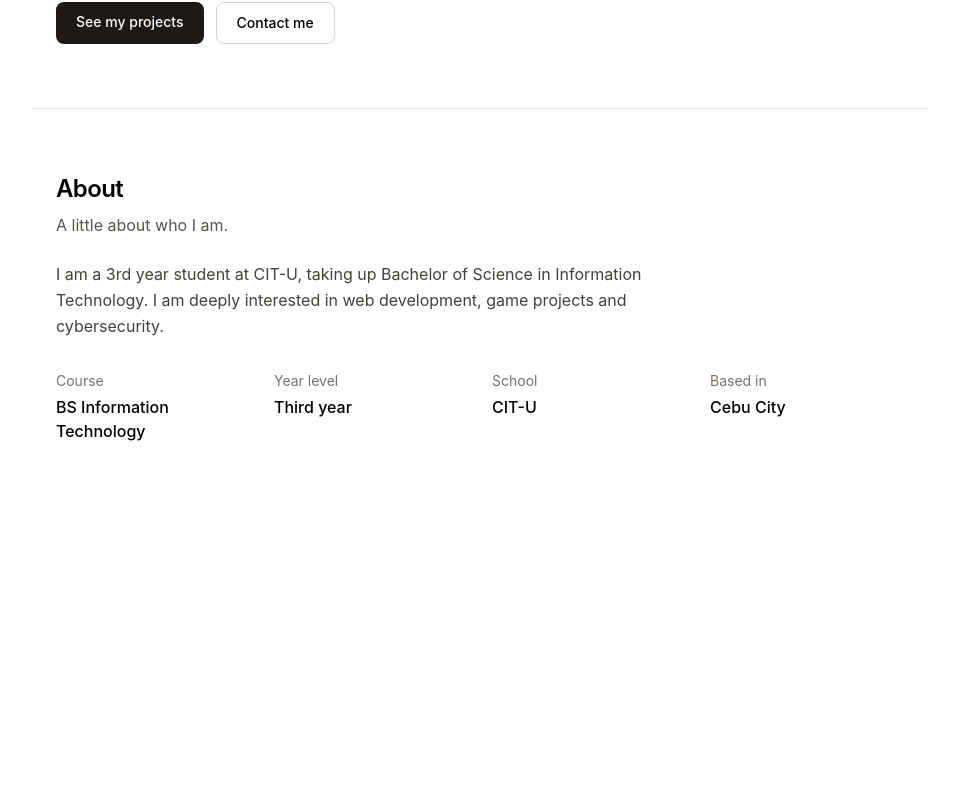
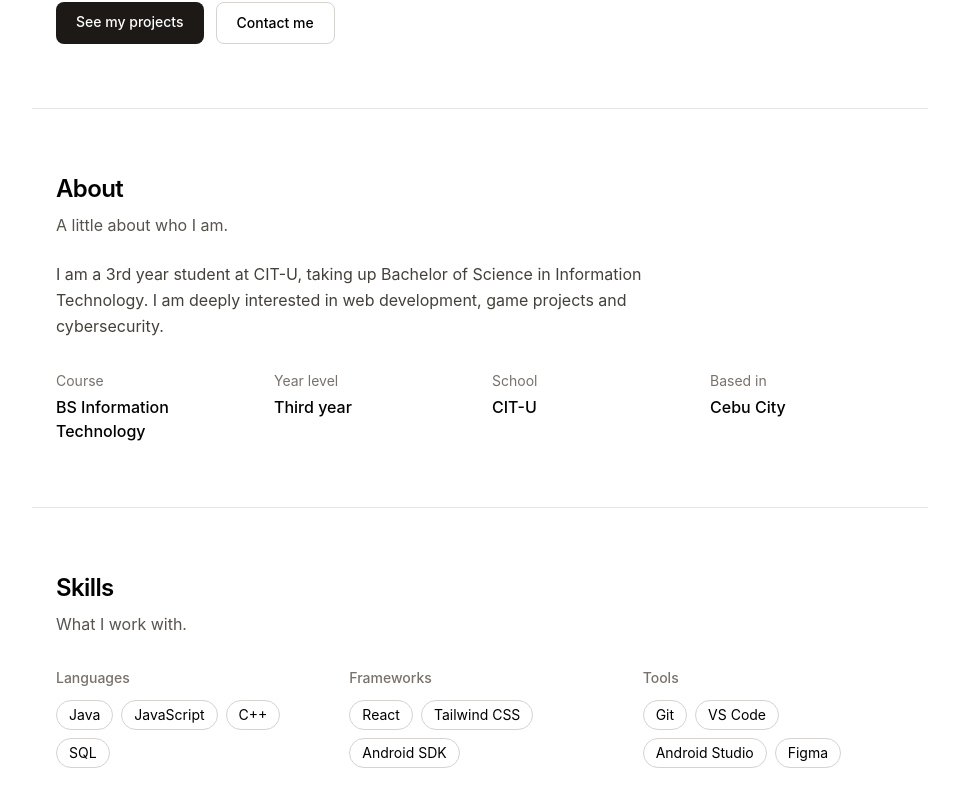
Before and after one commit to terenceemmanueldevera/CSIT340-Lab3-DeVera, a React (Vite) app: page / in a window 1280 px wide. Shown: the part 326-1132 px from the top of the page, without its empty margins (160-1119 px from the left). Before the commit the page ends 833 px from the top, so only its background shows below. Built offline with nearby package versions, Linux system fonts and the light colour scheme.

Commit message:
added my skills and skills section

```diff
--- a/src/App.jsx
+++ b/src/App.jsx
@@ -1,6 +1,7 @@
 import Navbar from './components/Navbar'
 import Hero from './components/Hero'
 import AboutSection from './components/AboutSection'
+import SkillsSection from './components/SkillsSection'
 
 
 function App() {
@@ -10,6 +11,7 @@ function App() {
       <Hero />
       <main>
         <AboutSection />
+        <SkillsSection />
       </main>
 
     </div>
--- /dev/null
+++ b/src/components/SkillTag.jsx
@@ -0,0 +1,9 @@
+const SkillTag = ({ name }) => {
+  return (
+    <span className="rounded-full border border-stone-300 px-3 py-1 text-sm">
+      {name}
+    </span>
+  )
+}
+
+export default SkillTag
--- /dev/null
+++ b/src/components/SkillsSection.jsx
@@ -0,0 +1,40 @@
+import SectionHeading from './SectionHeading'
+import SkillTag from './SkillTag'
+
+const SkillsSection = () => {
+  return (
+    <section id="skills" className="max-w-4xl mx-auto px-6 py-16 border-t border-stone-200 scroll-mt-16">
+      <SectionHeading title="Skills" subtitle="What I work with." />
+      <div className="mt-8 grid gap-8 sm:grid-cols-3">
+        <div>
+          <h3 className="text-sm font-medium text-stone-500">Languages</h3>
+          <div className="mt-3 flex flex-wrap gap-2">
+            <SkillTag name="Java" />
+            <SkillTag name="JavaScript" />
+            <SkillTag name="C++" />
+            <SkillTag name="SQL" />
+          </div>
+        </div>
+        <div>
+          <h3 className="text-sm font-medium text-stone-500">Frameworks</h3>
+          <div className="mt-3 flex flex-wrap gap-2">
+            <SkillTag name="React" />
+            <SkillTag name="Tailwind CSS" />
+            <SkillTag name="Android SDK" />
+          </div>
+        </div>
+        <div>
+          <h3 className="text-sm font-medium text-stone-500">Tools</h3>
+          <div className="mt-3 flex flex-wrap gap-2">
+            <SkillTag name="Git" />
+            <SkillTag name="VS Code" />
+            <SkillTag name="Android Studio" />
+            <SkillTag name="Figma" />
+          </div>
+        </div>
+      </div>
+    </section>
+  )
+}
+
+export default SkillsSection
```
